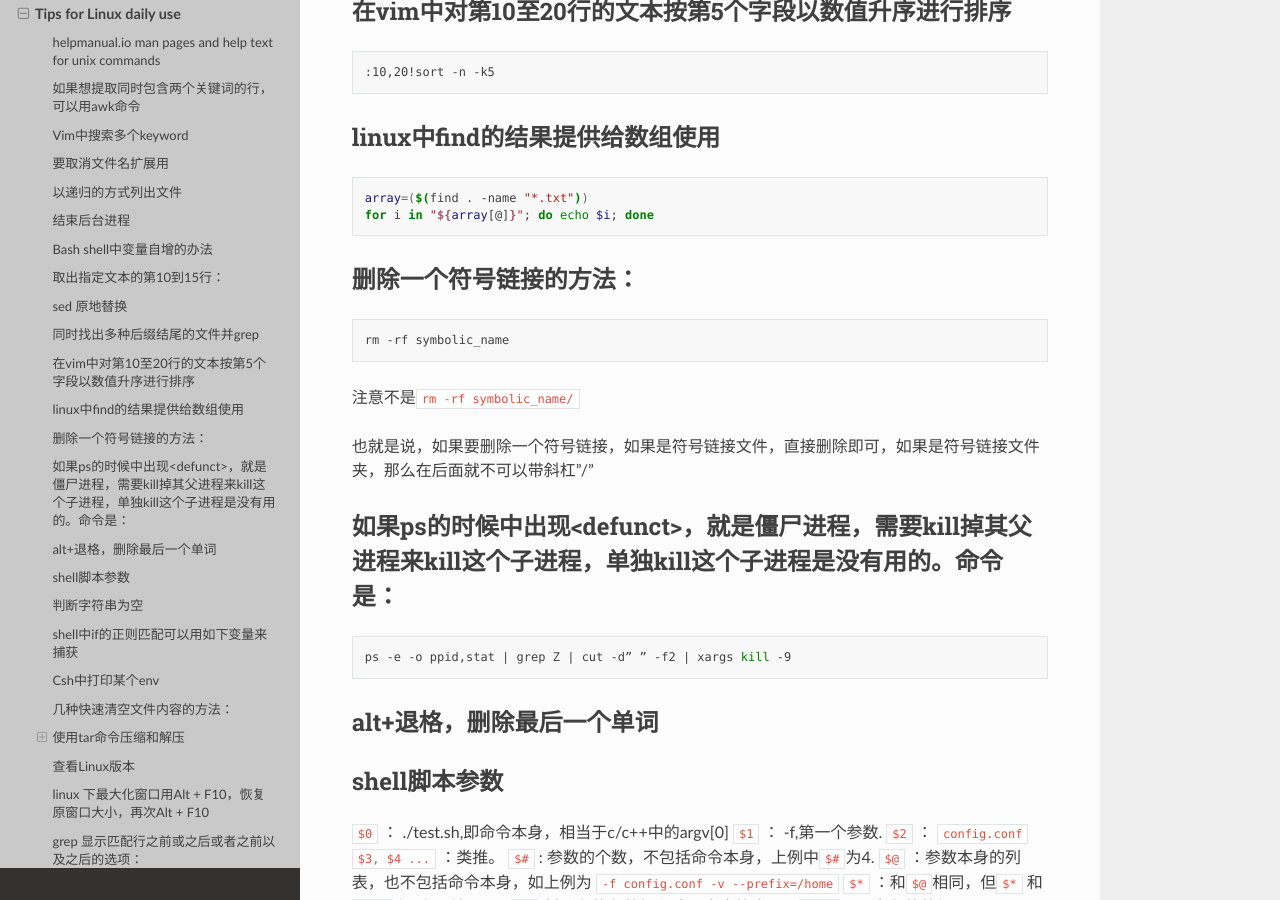
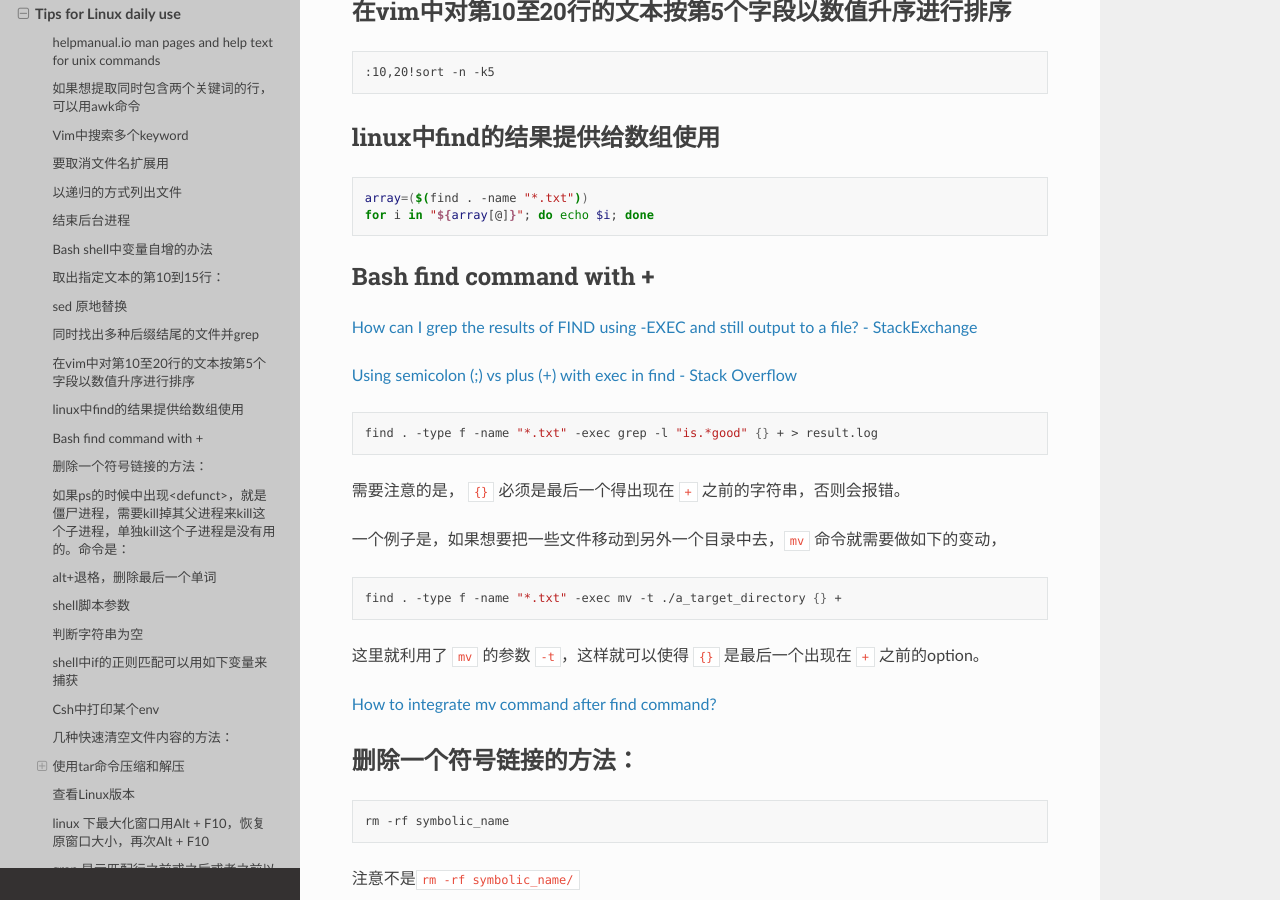
Before and after one commit to Pyrad/pyradnotes, a Sphinx documentation site: the page built from source/Linux/linuxTips.md, in a window 1280 px wide and 900 px high, scrolled down 2888 px. Built offline with Sphinx 7.4.7 and the Read the Docs theme 3.1.0, drawn with Linux system fonts in a browser that asks for light colours; pages that are not in the unit, such as notebooks, are missing from menus; some of the changed text lies outside the part shown.

Commit message:
Bash 3 items
1 Symbol "+" following command find
2 Command sed to print line numbers
3 Copy files but omitting some of them (rsync)

````diff
--- a/source/Linux/linuxTips.md
+++ b/source/Linux/linuxTips.md
@@ -151,6 +151,28 @@ find . -regex '.*\.tcl\|.*\.log' | xargs grep -rn "rtUseKeepoutWidth" > ~/find_r
 array=($(find . -name "*.txt"))
 for i in "${array[@]}"; do echo $i; done
 ```
+
+## Bash find command with +
+
+[How can I grep the results of FIND using -EXEC and still output to a file? - StackExchange](https://unix.stackexchange.com/questions/21033/how-can-i-grep-the-results-of-find-using-exec-and-still-output-to-a-file)
+
+[Using semicolon (;) vs plus (+) with exec in find - Stack Overflow](https://stackoverflow.com/questions/6085156/using-semicolon-vs-plus-with-exec-in-find)
+
+```shell
+find . -type f -name "*.txt" -exec grep -l "is.*good" {} + > result.log
+```
+
+需要注意的是， `{}` 必须是最后一个得出现在 `+` 之前的字符串，否则会报错。
+
+一个例子是，如果想要把一些文件移动到另外一个目录中去，`mv` 命令就需要做如下的变动，
+
+```shell
+find . -type f -name "*.txt" -exec mv -t ./a_target_directory {} +
+```
+
+这里就利用了 `mv` 的参数 `-t`，这样就可以使得 `{}` 是最后一个出现在 `+` 之前的option。
+
+[How to integrate mv command after find command?](https://unix.stackexchange.com/a/154819)
 
 
 
@@ -920,3 +942,27 @@ tags: linux
 ```shell
 xrdb -load /dev/null
 ```
+
+
+## 拷贝文件目录，但跳过其中的某些文件
+
+[How to use 'cp' command to exclude a specific directory? - StackOverflow](https://stackoverflow.com/questions/2193584/copy-folder-recursively-excluding-some-folders)
+
+[How can I use cp to copy a directory but ignore a certain sub directory in Linux - Stack Exchange](https://superuser.com/questions/151970/how-can-i-use-cp-to-copy-a-directory-but-ignore-a-certain-sub-directory-in-linux)
+
+```shell
+rsync -a source_dir target_dir --exclude mytemp --exclude mytemp2
+```
+
+其中 `--exclude` 后面的文件（或文件目录）名称，是相对于 `source_dir` 的相对路径，可以同时指定多个需要跳过拷贝的文件（或目录）。
+
+
+## sed to print lines with line numbers
+
+`sed` 程序打印行号。
+
+[Print line range from file, and include line numbers - StackExchange](https://unix.stackexchange.com/questions/605080/print-line-range-from-file-and-include-line-numbers)
+
+```shell
+sed -n '10,20{=;p}' file.txt | sed '{N; s/\n/ /}'
+```
````
